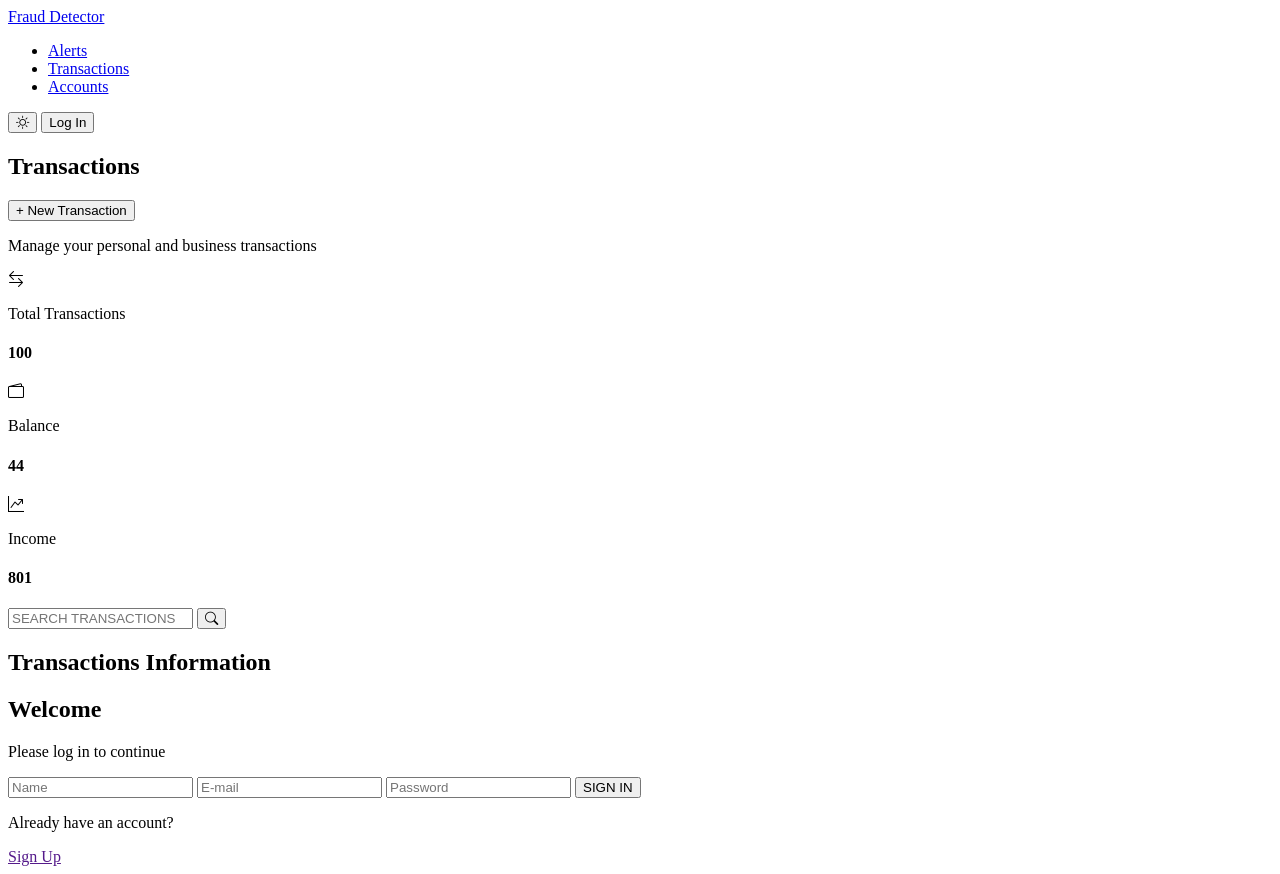
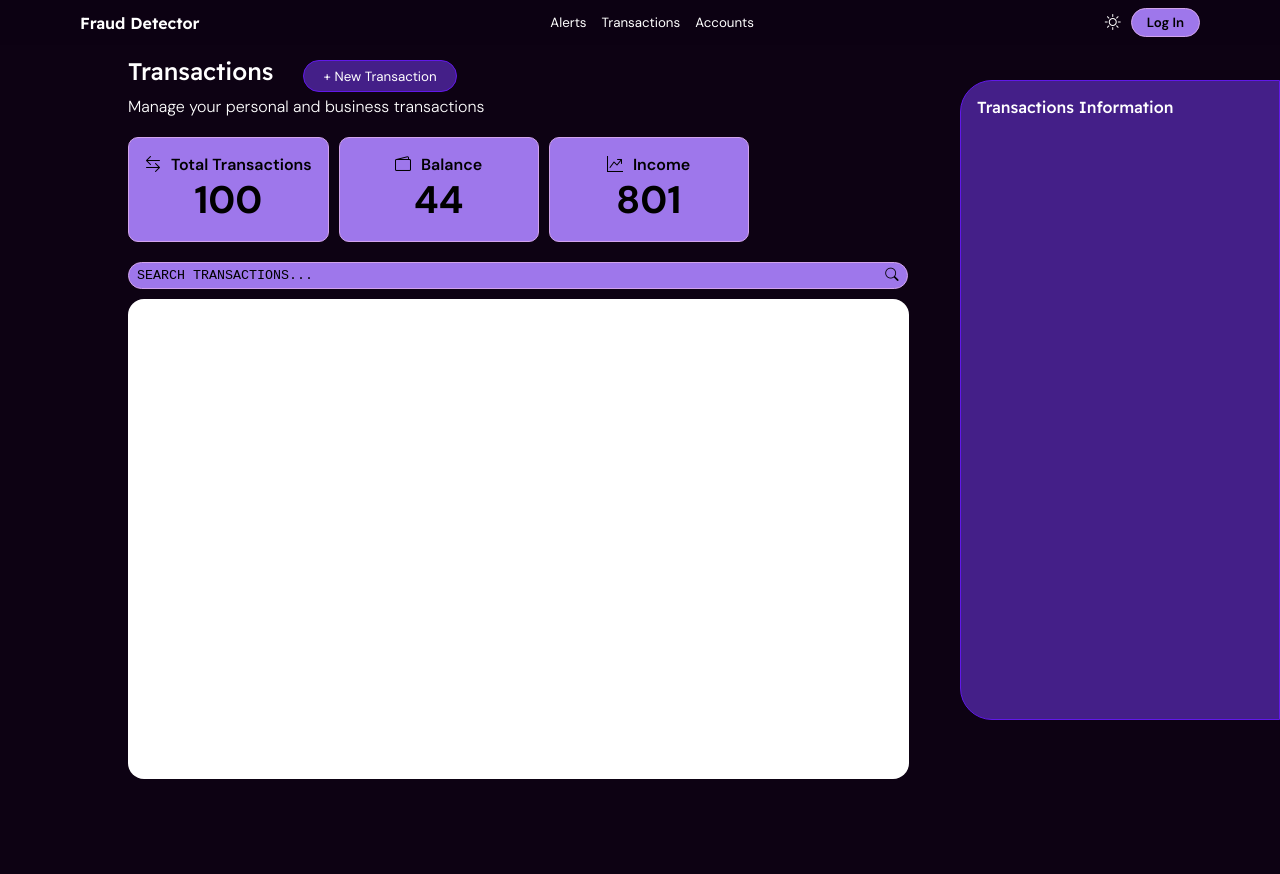
Before and after one commit to annestefanie/Fraud_detector, a website with bundled scripts: page pages/transactions.html in a window 1280 px wide. After the commit the page ends 800 px from the top, so only its background shows below. Built offline with nearby package versions, Linux system fonts and the light colour scheme; a web font is replaced by a local one.

Commit message:
fix: update stylesheet links to use relative paths

```diff
--- a/pages/transactions.html
+++ b/pages/transactions.html
@@ -4,9 +4,9 @@
     <meta charset="UTF-8">
     <meta name="viewport" content="width=device-width, initial-scale=1.0">
     <title>Your Transactions</title>
-    <link rel="stylesheet" href="./css/components.css">
-    <link rel="stylesheet" href="./css/global.css">
-    <link rel="stylesheet" href="./css/pages/pages.css">
+    <link rel="stylesheet" href="../css/components.css">
+    <link rel="stylesheet" href="../css/global.css">
+    <link rel="stylesheet" href="../css/pages/pages.css">
     <link rel="stylesheet" href="https://cdn.jsdelivr.net/npm/bootstrap-icons@1.11.3/font/bootstrap-icons.min.css"/>
 </head>
 <body>
```
